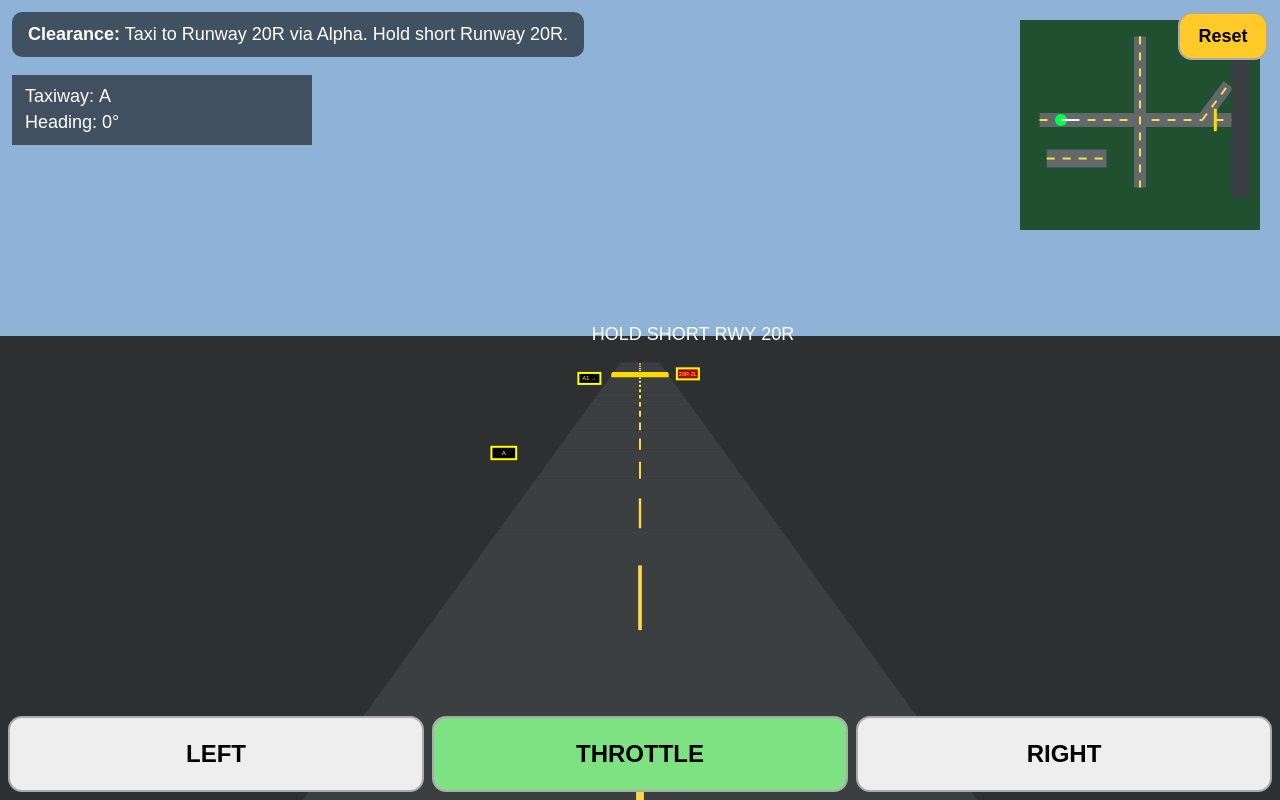
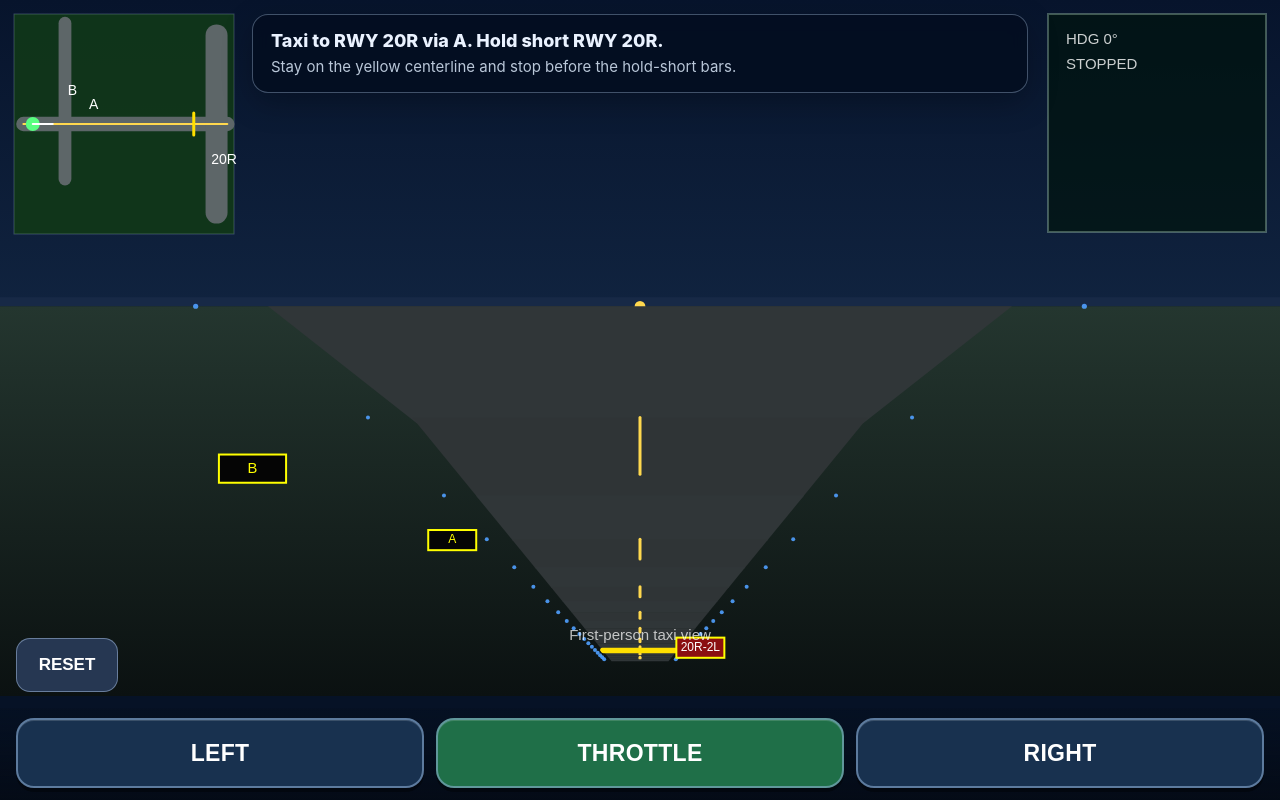
Before and after one commit to djsgpg/Taxi-trainer, a plain HTML site: page index.html in a window 1280 px wide. Drawn offline with Linux system fonts and the light colour scheme.

Commit message:
Update index.html

```diff
--- a/index.html
+++ b/index.html
@@ -1,79 +1,97 @@
 <!DOCTYPE html>
-<html>
+<html lang="en">
 <head>
 <meta charset="UTF-8" />
-<meta name="viewport" content="width=device-width, initial-scale=1.0, user-scalable=no" />
+<meta name="viewport" content="width=device-width, initial-scale=1.0, maximum-scale=1.0, user-scalable=no, viewport-fit=cover" />
 <title>Airport Taxi Trainer</title>
 <style>
-html, body {
-  margin: 0;
-  padding: 0;
-  overflow: hidden;
-  touch-action: none;
-  font-family: Arial, sans-serif;
-  background: #111;
+  :root{
+    --safe-bottom: env(safe-area-inset-bottom, 0px);
+    --control-h: 92px;
   }
-canvas {
-  display: block;
-  width: 100vw;
-  height: 100vh;
+  *{ box-sizing:border-box; -webkit-tap-highlight-color: transparent; user-select:none; }
+  html,body{
+    margin:0; padding:0; width:100%; height:100%; overflow:hidden;
+    background:#061226; font-family:-apple-system,BlinkMacSystemFont,"Segoe UI",Arial,sans-serif;
+    touch-action:none;
   }
-#controls {
-  position: fixed;
-  bottom: 0;
-  left: 0;
-  right: 0;
-  height: 92px;
-  display: flex;
-  gap: 8px;
-  padding: 8px;
-  box-sizing: border-box;
-  z-index: 10;
+  canvas{ display:block; width:100vw; height:100vh; }
+
+  #message{
+    position:fixed;
+    top:14px;
+    left:252px;
+    right:252px;
+    min-height:76px;
+    color:#eaf2ff;
+    background:rgba(3,13,31,.82);
+    border:1px solid rgba(180,205,240,.35);
+    border-radius:16px;
+    padding:14px 18px;
+    z-index:40;
+    box-shadow:0 10px 30px rgba(0,0,0,.25);
+    line-height:1.35;
+    backdrop-filter: blur(8px);
   }
-button {
-  flex: 1;
-  font-size: 24px;
-  font-weight: bold;
-  border-radius: 14px;
-  border: 2px solid #aaa;
-  background: #eee;
+  #message .title{ font-size:18px; font-weight:800; margin-bottom:4px; }
+  #message .sub{ font-size:15px; color:#b9c7d8; }
+
+  #reset{
+    position:fixed;
+    left:16px;
+    bottom:calc(var(--control-h) + var(--safe-bottom) + 16px);
+    width:102px;
+    height:54px;
+    z-index:60;
+    border-radius:14px;
+    border:1px solid rgba(185,210,245,.45);
+    background:#263752;
+    color:white;
+    font-weight:900;
+    font-size:17px;
   }
-#throttle {
-  background: #7ee283;
+
+  #controls{
+    position:fixed;
+    bottom:var(--safe-bottom);
+    left:0; right:0;
+    height:var(--control-h);
+    display:flex;
+    gap:12px;
+    padding:10px 16px 12px 16px;
+    z-index:55;
+    background:linear-gradient(to top, rgba(4,10,20,.85), rgba(4,10,20,.15));
   }
-#message {
-  position: fixed;
-  top: 12px;
-  left: 12px;
-  color: white;
-  background: rgba(0,0,0,.55);
-  padding: 12px 16px;
-  border-radius: 10px;
-  font-size: 18px;
-  z-index: 20;
-  max-width: 70vw;
+  #controls button{
+    flex:1;
+    height:70px;
+    border-radius:18px;
+    border:2px solid rgba(150,185,225,.55);
+    background:#18314f;
+    color:white;
+    font-size:23px;
+    font-weight:900;
+    letter-spacing:.3px;
+    box-shadow:0 4px 0 rgba(0,0,0,.35), inset 0 1px rgba(255,255,255,.15);
   }
-#reset {
-  position: fixed;
-  top: 12px;
-  right: 12px;
-  z-index: 20;
-  width: 90px;
-  height: 48px;
-  font-size: 18px;
-  background: #ffca28;
+  #controls button:active, #controls button.active{ transform:translateY(2px); box-shadow:0 2px 0 rgba(0,0,0,.35); background:#244c78; }
+  #throttle{ background:#1f6f48!important; }
+  #throttle:active, #throttle.active{ background:#2a935e!important; }
+
+  @media (max-width: 900px){
+    #message{ left:190px; right:16px; }
   }
 </style>
 </head>
 <body>
-
 <canvas id="sim"></canvas>
 
 <div id="message">
-  <b>Clearance:</b> Taxi to Runway 20R via Alpha. Hold short Runway 20R.
+  <div class="title">Taxi to RWY 20R via A. Hold short RWY 20R.</div>
+  <div class="sub">Stay on the yellow centerline and stop before the hold-short bars.</div>
 </div>
 
-<button id="reset">Reset</button>
+<button id="reset">RESET</button>
 
 <div id="controls">
   <button id="left">LEFT</button>
@@ -82,299 +100,142 @@ button {
 </div>
 
 <script>
-const canvas = document.getElementById("sim");
-const ctx = canvas.getContext("2d");
+const canvas = document.getElementById('sim');
+const ctx = canvas.getContext('2d');
+const msg = document.getElementById('message');
 
-function resize() {
-  canvas.width = innerWidth * devicePixelRatio;
-  canvas.height = innerHeight * devicePixelRatio;
-  ctx.setTransform(devicePixelRatio,0,0,devicePixelRatio,0,0);
+function W(){ return innerWidth; }
+function H(){ return innerHeight; }
+function viewBottom(){ return H() - 104 - parseFloat(getComputedStyle(document.documentElement).getPropertyValue('--safe-bottom')||0); }
+function resize(){
+  const dpr = Math.max(1, Math.min(2, devicePixelRatio || 1));
+  canvas.width = Math.floor(W()*dpr);
+  canvas.height = Math.floor(H()*dpr);
+  ctx.setTransform(dpr,0,0,dpr,0,0);
 }
-addEventListener("resize", resize);
-resize();
+addEventListener('resize', resize); resize();
 
-let keys = { left:false, right:false, throttle:false };
-let gameOver = false;
-let result = "";
+let input={left:false,right:false,throttle:false};
+let aircraft, gameOver=false, outcome='';
+const taxiA = {x1:0,y1:0,x2:760,y2:0,width:72};
+const taxiB = {x1:155,y1:-330,x2:155,y2:180,width:64};
+const runway = {x1:720,y1:-290,x2:720,y2:290,width:110};
+const holdX = 635;
 
-const W = () => innerWidth;
-const H = () => innerHeight;
-
-let aircraft;
-
-const taxiways = [
-  { name:"A", x1:-420, y1:0, x2:420, y2:0, width:70 },
-  { name:"A1", x1:260, y1:0, x2:370, y2:-110, width:60 },
-  { name:"B", x1:0, y1:-260, x2:0, y2:210, width:60 },
-  { name:"Ramp", x1:-390, y1:120, x2:-140, y2:120, width:90 }
-];
-
-const runway = { x1:420, y1:-240, x2:420, y2:240, width:90 };
-const holdShortX = 315;
-
-function reset() {
-  aircraft = { x:-330, y:0, heading:0 };
-  gameOver = false;
-  result = "";
-  document.getElementById("message").innerHTML =
-    "<b>Clearance:</b> Taxi to Runway 20R via Alpha. Hold short Runway 20R.";
+function reset(){
+  aircraft={x:35,y:0,hdg:0};
+  gameOver=false; outcome='';
+  msg.innerHTML='<div class="title">Taxi to RWY 20R via A. Hold short RWY 20R.</div><div class="sub">Stay on the yellow centerline and stop before the hold-short bars.</div>';
 }
 reset();
 
-function bindButton(id, prop) {
-  const el = document.getElementById(id);
-  el.addEventListener("touchstart", e => { e.preventDefault(); keys[prop]=true; });
-  el.addEventListener("touchend", e => { e.preventDefault(); keys[prop]=false; });
-  el.addEventListener("touchcancel", e => { e.preventDefault(); keys[prop]=false; });
-  el.addEventListener("mousedown", e => { keys[prop]=true; });
-  el.addEventListener("mouseup", e => { keys[prop]=false; });
-  el.addEventListener("mouseleave", e => { keys[prop]=false; });
+document.getElementById('reset').onclick=reset;
+function bind(id,key){
+  const b=document.getElementById(id);
+  const on=e=>{e.preventDefault(); input[key]=true; b.classList.add('active');};
+  const off=e=>{e.preventDefault(); input[key]=false; b.classList.remove('active');};
+  b.addEventListener('touchstart',on,{passive:false}); b.addEventListener('touchend',off,{passive:false}); b.addEventListener('touchcancel',off,{passive:false});
+  b.addEventListener('mousedown',on); b.addEventListener('mouseup',off); b.addEventListener('mouseleave',off);
 }
-bindButton("left","left");
-bindButton("right","right");
-bindButton("throttle","throttle");
-document.getElementById("reset").onclick = reset;
+bind('left','left'); bind('right','right'); bind('throttle','throttle');
 
-function fail(msg) {
-  if (gameOver) return;
-  gameOver = true;
-  result = "FAILED: " + msg;
-  document.getElementById("message").innerHTML = "<b style='color:#ff6b6b'>FAILED:</b> " + msg;
+function fail(t){ if(gameOver)return; gameOver=true; outcome='FAILED'; msg.innerHTML='<div class="title" style="color:#ff7777">FAILED</div><div class="sub">'+t+'</div>'; }
+function pass(){ if(gameOver)return; gameOver=true; outcome='PASSED'; msg.innerHTML='<div class="title" style="color:#7dff9d">PASSED</div><div class="sub">You stopped short of RWY 20R.</div>'; }
+
+function distToSeg(px,py,x1,y1,x2,y2){
+  const A=px-x1,B=py-y1,C=x2-x1,D=y2-y1,l=C*C+D*D;
+  const t=Math.max(0,Math.min(1,(A*C+B*D)/l));
+  return Math.hypot(px-(x1+t*C), py-(y1+t*D));
 }
-function pass() {
-  if (gameOver) return;
-  gameOver = true;
-  result = "PASSED";
-  document.getElementById("message").innerHTML = "<b style='color:#7CFC00'>PASSED:</b> Held short of Runway 20R.";
+function onA(){ return distToSeg(aircraft.x,aircraft.y,taxiA.x1,taxiA.y1,taxiA.x2,taxiA.y2) < taxiA.width/2; }
+
+function update(){
+  if(gameOver) return;
+  if(input.left) aircraft.hdg -= .036;
+  if(input.right) aircraft.hdg += .036;
+  if(input.throttle){ aircraft.x += Math.cos(aircraft.hdg)*2.35; aircraft.y += Math.sin(aircraft.hdg)*2.35; }
+  if(!onA()) fail('You left cleared Taxiway Alpha or turned onto the wrong surface.');
+  if(aircraft.x>holdX) fail('You crossed the RWY 20R hold-short marking.');
+  if(aircraft.x>590 && aircraft.x<632 && Math.abs(aircraft.y)<28 && !input.throttle) pass();
 }
 
-function distanceToSegment(px,py,x1,y1,x2,y2){
-  const A=px-x1, B=py-y1, C=x2-x1, D=y2-y1;
-  const dot=A*C+B*D;
-  const len=C*C+D*D;
-  let t=Math.max(0,Math.min(1,dot/len));
-  const x=x1+t*C, y=y1+t*D;
-  return Math.hypot(px-x,py-y);
+function cam(wx,wy){
+  const dx=wx-aircraft.x, dy=wy-aircraft.y;
+  const c=Math.cos(-aircraft.hdg), s=Math.sin(-aircraft.hdg);
+  return {f:dx*c-dy*s, side:dx*s+dy*c};
+}
+function proj(f,side){
+  const horizon=viewBottom()*0.44;
+  const floorY=viewBottom();
+  f=Math.max(12,f);
+  const scale=620/f;
+  return {x:W()/2+side*scale, y:horizon+(floorY-horizon)*(1-Math.min(1,70/f)), scale};
+}
+function poly(points,fill){ ctx.fillStyle=fill; ctx.beginPath(); points.forEach((p,i)=>i?ctx.lineTo(p.x,p.y):ctx.moveTo(p.x,p.y)); ctx.closePath(); ctx.fill(); }
+
+function drawScene(){
+  const vb=viewBottom(), horizon=vb*.44;
+  const grd=ctx.createLinearGradient(0,horizon,0,vb); grd.addColorStop(0,'#24362f'); grd.addColorStop(1,'#0b1111');
+  const sky=ctx.createLinearGradient(0,0,0,horizon); sky.addColorStop(0,'#07142c'); sky.addColorStop(1,'#10233f');
+  ctx.fillStyle=sky; ctx.fillRect(0,0,W(),horizon);
+  ctx.fillStyle='#172946'; ctx.fillRect(0,horizon-9,W(),9);
+  ctx.fillStyle=grd; ctx.fillRect(0,horizon,W(),vb-horizon);
+
+  for(let d=22;d<760;d+=38){
+    const a=proj(d,-36), b=proj(d,36), c=proj(d+40,36), e=proj(d+40,-36);
+    poly([a,b,c,e], d%76===22?'#2f3436':'#303638');
+    if(d%76===22){
+      const p1=proj(d,0), p2=proj(d+25,0);
+      ctx.strokeStyle='#ffd84e'; ctx.lineWidth=Math.max(3,p1.scale*.38);
+      ctx.beginPath(); ctx.moveTo(p1.x,p1.y); ctx.lineTo(p2.x,p2.y); ctx.stroke();
+    }
+    // edge lights
+    const l=proj(d,-43), r=proj(d,43);
+    ctx.fillStyle='rgba(80,160,255,.9)'; ctx.beginPath(); ctx.arc(l.x,l.y,Math.max(2,l.scale*.25),0,Math.PI*2); ctx.fill();
+    ctx.beginPath(); ctx.arc(r.x,r.y,Math.max(2,r.scale*.25),0,Math.PI*2); ctx.fill();
   }
 
-function onTaxiway(name) {
-  const tw = taxiways.find(t=>t.name===name);
-  return distanceToSegment(aircraft.x,aircraft.y,tw.x1,tw.y1,tw.x2,tw.y2) < tw.width/2;
+  // hold short bars
+  const hc=cam(holdX,0);
+  if(hc.f>18 && hc.f<700){
+    [-10,-4,4,10].forEach(o=>{
+      const a=proj(hc.f+o,-36), b=proj(hc.f+o,36);
+      ctx.strokeStyle='#ffdf00'; ctx.lineWidth=4;
+      ctx.beginPath(); ctx.moveTo(a.x,a.y); ctx.lineTo(b.x,b.y); ctx.stroke();
+    });
   }
 
-function update() {
-  if (!gameOver) {
-    if (keys.left) aircraft.heading -= 0.035;
-    if (keys.right) aircraft.heading += 0.035;
-
-    if (keys.throttle) {
-      aircraft.x += Math.cos(aircraft.heading) * 2.0;
-      aircraft.y += Math.sin(aircraft.heading) * 2.0;
+  drawSign('A',210,-53,false); drawSign('B',155,-75,false); drawSign('20R-2L',600,55,true);
+  ctx.fillStyle='rgba(255,255,255,.72)'; ctx.font='15px Arial'; ctx.textAlign='center'; ctx.fillText('First-person taxi view',W()/2,vb-56); ctx.textAlign='left';
+}
+function drawSign(label,x,y,red){
+  const c=cam(x,y); if(c.f<25||c.f>650)return; const p=proj(c.f,c.side); const w=Math.max(48,Math.min(118,p.scale*13)); const h=w*.42;
+  ctx.fillStyle=red?'#8b0f11':'#050505'; ctx.strokeStyle='#ffff00'; ctx.lineWidth=2;
+  ctx.fillRect(p.x-w/2,p.y-h/2,w,h); ctx.strokeRect(p.x-w/2,p.y-h/2,w,h);
+  ctx.fillStyle=red?'white':'#ffff00'; ctx.font=`${Math.max(12,w*.22)}px Arial`; ctx.textAlign='center'; ctx.fillText(label,p.x,p.y+h*.15); ctx.textAlign='left';
 }
 
-    if (!onTaxiway("A")) {
-      fail("You left cleared Taxiway Alpha.");
+function mapX(x){return 14+(x+35)/820*220;} function mapY(y){return 14+(y+360)/720*220;}
+function drawMiniMap(){
+  const mx=14,my=14,mw=220,mh=220;
+  ctx.fillStyle='rgba(16,55,25,.94)'; ctx.fillRect(mx,my,mw,mh);
+  ctx.strokeStyle='rgba(190,220,255,.24)'; ctx.lineWidth=1; ctx.strokeRect(mx,my,mw,mh);
+  function road(x1,y1,x2,y2,w){ctx.strokeStyle='#5d6668'; ctx.lineWidth=w/5; ctx.lineCap='round'; ctx.beginPath(); ctx.moveTo(mapX(x1),mapY(y1)); ctx.lineTo(mapX(x2),mapY(y2)); ctx.stroke();}
+  road(taxiA.x1,taxiA.y1,taxiA.x2,taxiA.y2,taxiA.width); road(taxiB.x1,taxiB.y1,taxiB.x2,taxiB.y2,taxiB.width); road(runway.x1,runway.y1,runway.x2,runway.y2,runway.width);
+  ctx.strokeStyle='#ffd84e'; ctx.lineWidth=2; ctx.beginPath(); ctx.moveTo(mapX(taxiA.x1),mapY(0)); ctx.lineTo(mapX(taxiA.x2),mapY(0)); ctx.stroke();
+  ctx.fillStyle='white'; ctx.font='14px Arial'; ctx.fillText('A',mapX(245),mapY(-50)); ctx.fillText('B',mapX(165),mapY(-95)); ctx.fillText('20R',mapX(700),mapY(130));
+  ctx.strokeStyle='#ffdf00'; ctx.lineWidth=3; ctx.beginPath(); ctx.moveTo(mapX(holdX),mapY(-36)); ctx.lineTo(mapX(holdX),mapY(36)); ctx.stroke();
+  ctx.fillStyle='#58ff80'; ctx.beginPath(); ctx.arc(mapX(aircraft.x),mapY(aircraft.y),7,0,Math.PI*2); ctx.fill();
+  ctx.strokeStyle='white'; ctx.lineWidth=2; ctx.beginPath(); ctx.moveTo(mapX(aircraft.x),mapY(aircraft.y)); ctx.lineTo(mapX(aircraft.x)+Math.cos(aircraft.hdg)*20,mapY(aircraft.y)+Math.sin(aircraft.hdg)*20); ctx.stroke();
 }
-
-    if (aircraft.x > holdShortX) {
-      fail("You crossed the Runway 20R hold-short marking.");
+function drawStatus(){
+  const x=W()-232,y=14,w=218,h=218;
+  ctx.fillStyle='rgba(0,20,15,.72)'; ctx.fillRect(x,y,w,h); ctx.strokeStyle='rgba(180,220,190,.35)'; ctx.lineWidth=2; ctx.strokeRect(x,y,w,h);
+  ctx.fillStyle='rgba(255,255,255,.8)'; ctx.font='15px Arial'; ctx.fillText('HDG '+Math.round((aircraft.hdg*180/Math.PI+360)%360)+'°',x+18,y+30);
+  ctx.fillText(input.throttle?'MOVING':'STOPPED',x+18,y+55);
+  if(gameOver){ ctx.font='28px Arial'; ctx.fillStyle=outcome==='PASSED'?'#7dff9d':'#ff7777'; ctx.fillText(outcome,x+18,y+105); }
 }
-
-    if (aircraft.x > 285 && aircraft.x < 315 && Math.abs(aircraft.y) < 35 && !keys.throttle) {
-      pass();
-    }
-  }
-}
-
-function worldToCamera(wx, wy) {
-  const dx = wx - aircraft.x;
-  const dy = wy - aircraft.y;
-
-  const cos = Math.cos(-aircraft.heading);
-  const sin = Math.sin(-aircraft.heading);
-
-  const cx = dx*cos - dy*sin;
-  const cy = dx*sin + dy*cos;
-
-  return { forward: cx, side: cy };
-}
-
-function project(forward, side) {
-  const horizon = H()*0.42;
-  const scale = 520 / Math.max(20, forward);
-  return {
-    x: W()/2 + side * scale,
-    y: horizon + 25000 / Math.max(20, forward),
-    scale
-  };
-}
-
-function drawTaxiway3D() {
-  const horizon = H()*0.42;
-
-  ctx.fillStyle = "#8fb3d7";
-  ctx.fillRect(0,0,W(),horizon);
-
-  ctx.fillStyle = "#2d2f30";
-  ctx.fillRect(0,horizon,W(),H()-horizon);
-
-  for (let d=40; d<900; d+=45) {
-    const left = project(d, -35);
-    const right = project(d, 35);
-    const left2 = project(d+45, -35);
-    const right2 = project(d+45, 35);
-
-    ctx.fillStyle = "#3b3f40";
-    ctx.beginPath();
-    ctx.moveTo(left.x,left.y);
-    ctx.lineTo(right.x,right.y);
-    ctx.lineTo(right2.x,right2.y);
-    ctx.lineTo(left2.x,left2.y);
-    ctx.closePath();
-    ctx.fill();
-
-    ctx.strokeStyle = "#ffd94a";
-    ctx.lineWidth = Math.max(2, left.scale*0.6);
-    ctx.beginPath();
-    const c1 = project(d,0);
-    const c2 = project(d+24,0);
-    ctx.moveTo(c1.x,c1.y);
-    ctx.lineTo(c2.x,c2.y);
-    ctx.stroke();
-  }
-
-  drawHoldShort3D();
-  drawSigns3D();
-}
-
-function drawHoldShort3D() {
-  const cam = worldToCamera(holdShortX,0);
-  if (cam.forward > 20 && cam.forward < 700) {
-    const y1 = project(cam.forward, -35);
-    const y2 = project(cam.forward, 35);
-
-    ctx.strokeStyle = "#ffd900";
-    ctx.lineWidth = 4;
-    for (let offset of [-8,-2,5,11]) {
-      const a = project(cam.forward+offset, -35);
-      const b = project(cam.forward+offset, 35);
-      ctx.beginPath();
-      ctx.moveTo(a.x,a.y);
-      ctx.lineTo(b.x,b.y);
-      ctx.stroke();
-    }
-
-    ctx.fillStyle = "white";
-    ctx.font = "18px Arial";
-    ctx.fillText("HOLD SHORT RWY 20R", y1.x - 20, y1.y - 35);
-  }
-}
-
-function drawSigns3D() {
-  const signs = [
-    {label:"A", x:-120, y:-55},
-    {label:"A1 →", x:235, y:-55},
-    {label:"20R-2L", x:300, y:58}
-  ];
-
-  for (const s of signs) {
-    const cam = worldToCamera(s.x,s.y);
-    if (cam.forward > 30 && cam.forward < 650) {
-      const p = project(cam.forward, cam.side);
-      const size = Math.max(22, Math.min(70, p.scale*10));
-      ctx.fillStyle = s.label.includes("20R") ? "#b00000" : "#050505";
-      ctx.strokeStyle = "yellow";
-      ctx.lineWidth = 2;
-      ctx.fillRect(p.x-size/2, p.y-size/3, size, size/2);
-      ctx.strokeRect(p.x-size/2, p.y-size/3, size, size/2);
-      ctx.fillStyle = "yellow";
-      ctx.font = `${size/4}px Arial`;
-      ctx.textAlign = "center";
-      ctx.fillText(s.label, p.x, p.y);
-      ctx.textAlign = "left";
-    }
-  }
-}
-
-function mapX(x){ return W()-250 + (x+460)/920*220; }
-function mapY(y){ return 30 + (y+280)/560*180; }
-
-function drawMiniMap() {
-  ctx.fillStyle = "rgba(20,70,30,.9)";
-  ctx.fillRect(W()-260,20,240,210);
-
-  for (const tw of taxiways) {
-    ctx.strokeStyle = "#62696b";
-    ctx.lineWidth = tw.width/5;
-    ctx.beginPath();
-    ctx.moveTo(mapX(tw.x1),mapY(tw.y1));
-    ctx.lineTo(mapX(tw.x2),mapY(tw.y2));
-    ctx.stroke();
-
-    ctx.strokeStyle = "#ffd94a";
-    ctx.lineWidth = 2;
-    ctx.setLineDash([8,8]);
-    ctx.beginPath();
-    ctx.moveTo(mapX(tw.x1),mapY(tw.y1));
-    ctx.lineTo(mapX(tw.x2),mapY(tw.y2));
-    ctx.stroke();
-    ctx.setLineDash([]);
-  }
-
-  ctx.strokeStyle = "#3b3f44";
-  ctx.lineWidth = runway.width/5;
-  ctx.beginPath();
-  ctx.moveTo(mapX(runway.x1),mapY(runway.y1));
-  ctx.lineTo(mapX(runway.x2),mapY(runway.y2));
-  ctx.stroke();
-
-  ctx.strokeStyle = "#ffd900";
-  ctx.lineWidth = 3;
-  ctx.beginPath();
-  ctx.moveTo(mapX(holdShortX),mapY(-35));
-  ctx.lineTo(mapX(holdShortX),mapY(35));
-  ctx.stroke();
-
-  ctx.fillStyle = "#00ff4c";
-  ctx.beginPath();
-  ctx.arc(mapX(aircraft.x), mapY(aircraft.y), 6, 0, Math.PI*2);
-  ctx.fill();
-
-  ctx.strokeStyle = "white";
-  ctx.lineWidth = 2;
-  ctx.beginPath();
-  ctx.moveTo(mapX(aircraft.x), mapY(aircraft.y));
-  ctx.lineTo(mapX(aircraft.x)+Math.cos(aircraft.heading)*18, mapY(aircraft.y)+Math.sin(aircraft.heading)*18);
-  ctx.stroke();
-}
-
-function drawHUD() {
-  ctx.fillStyle = "rgba(0,0,0,.55)";
-  ctx.fillRect(12,75,300,70);
-
-  ctx.fillStyle = "white";
-  ctx.font = "18px Arial";
-  ctx.fillText("Taxiway: A", 25, 102);
-  ctx.fillText("Heading: " + Math.round((aircraft.heading*180/Math.PI+360)%360) + "°", 25, 128);
-
-  if (gameOver) {
-    ctx.fillStyle = result === "PASSED" ? "rgba(0,150,0,.85)" : "rgba(170,0,0,.85)";
-    ctx.fillRect(W()/2-190,H()/2-60,380,120);
-    ctx.fillStyle = "white";
-    ctx.font = "36px Arial";
-    ctx.textAlign = "center";
-    ctx.fillText(result, W()/2, H()/2+10);
-    ctx.textAlign = "left";
-  }
-}
-
-function loop() {
-  update();
-  drawTaxiway3D();
-  drawMiniMap();
-  drawHUD();
-  requestAnimationFrame(loop);
-}
+function loop(){ update(); ctx.clearRect(0,0,W(),H()); drawScene(); drawMiniMap(); drawStatus(); requestAnimationFrame(loop); }
 loop();
 </script>
 </body>
```
Lines whose indentation alone changed are shown as unchanged.
